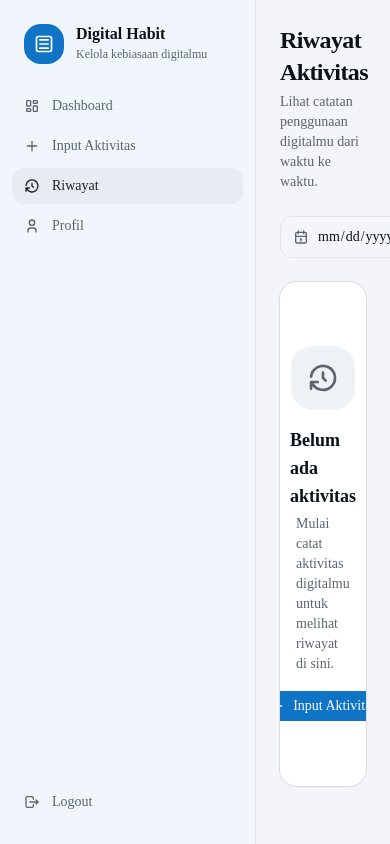
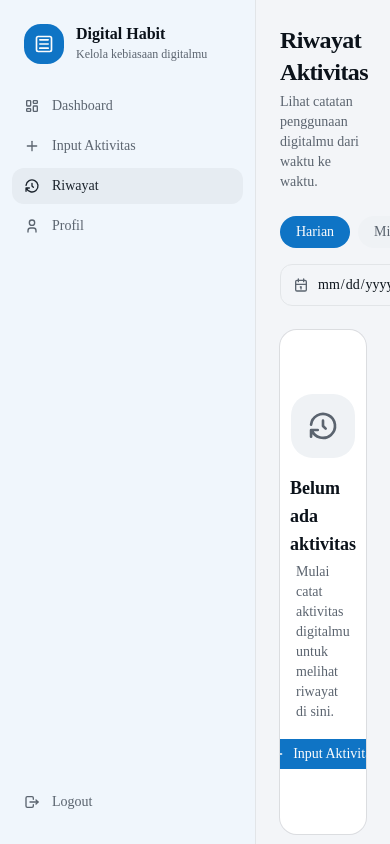
Before and after one commit to yascy1/digital-habit, a Next.js app: page /digital-habit/riwayat in a window 390 px wide. Built offline with nearby package versions, Linux system fonts and the light colour scheme; sample sign-in values are in the browser's storage.

Commit message:
Revert "fix: riwayat filter responsive - tombol Filter muncul dropdown Harian/Mingguan/Bulanan di mobile"
This reverts commit fcc7d03982628cbb0c6f79e2ddf77ff65906949d.

```diff
--- a/app/riwayat/page.tsx
+++ b/app/riwayat/page.tsx
@@ -124,7 +124,6 @@ const categoryIcons: Record<string, React.ComponentType<{ className?: string }>>
 export default function RiwayatPage() {
   const [activities, setActivities] = useState<Activity[]>([])
   const [activePeriod, setActivePeriod] = useState<string>("Harian")
-  const [showFilterPopover, setShowFilterPopover] = useState(false)
   const [dateFrom, setDateFrom] = useState<string>("")
   const [dateTo, setDateTo] = useState<string>("")
   const [page, setPage] = useState(1)
@@ -234,7 +233,7 @@ export default function RiwayatPage() {
       </div>
 
       <div className="flex flex-col gap-4 sm:flex-row sm:items-center sm:justify-between">
-        <div className="hidden sm:flex gap-2">
+        <div className="flex gap-2">
           {periods.map((period) => (
             <button
               key={period}
@@ -249,7 +248,7 @@ export default function RiwayatPage() {
             </button>
           ))}
         </div>
-        <div className="relative flex items-center gap-2">
+        <div className="flex items-center gap-2">
           <div className="flex items-center gap-2 rounded-lg border bg-background px-3 py-2">
             <IconCalendar className="size-4 text-muted-foreground" />
             <input
@@ -272,30 +271,10 @@ export default function RiwayatPage() {
               className="bg-transparent text-sm outline-none"
             />
           </div>
-          <Button variant="outline" size="sm" className="gap-1.5 sm:hidden" onClick={() => setShowFilterPopover(!showFilterPopover)}>
+          <Button variant="outline" size="sm" className="gap-1.5">
             <IconFilter className="size-3.5" />
             Filter
           </Button>
-          {showFilterPopover && (
-            <div className="absolute right-0 top-full z-50 mt-2 w-40 rounded-lg border bg-background p-2 shadow-md">
-              {periods.map((period) => (
-                <button
-                  key={period}
-                  onClick={() => {
-                    setActivePeriod(period)
-                    setShowFilterPopover(false)
-                  }}
-                  className={`w-full rounded-lg px-3 py-2 text-left text-sm font-medium transition-colors ${
-                    activePeriod === period
-                      ? "bg-primary text-primary-foreground"
-                      : "text-muted-foreground hover:bg-muted"
-                  }`}
-                >
-                  {period}
-                </button>
-              ))}
-            </div>
-          )}
         </div>
       </div>
 
```
